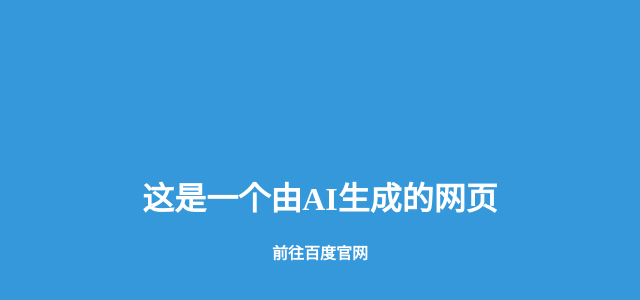
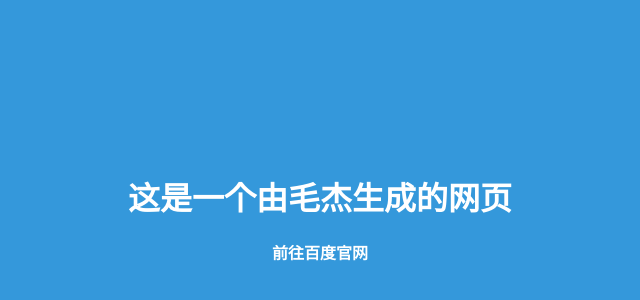
Before and after one commit to YUANDAI-s/YUANDAI-s.github.io, a plain HTML site: page index.html in a window 1280 px wide. Shown: the part 192-492 px from the top of the page, without its empty margins (320-960 px from the left). Drawn offline with Linux system fonts and the light colour scheme.

Commit message:
index.html

```diff
--- a/index.html
+++ b/index.html
@@ -39,7 +39,7 @@
 </head>
 
 <body>
-    <h1>这是一个由AI生成的网页</h1>
+    <h1>这是一个由毛杰生成的网页</h1>
     <a href="https://www.baidu.com" target="_blank">前往百度官网</a>
 </body>
 
```
